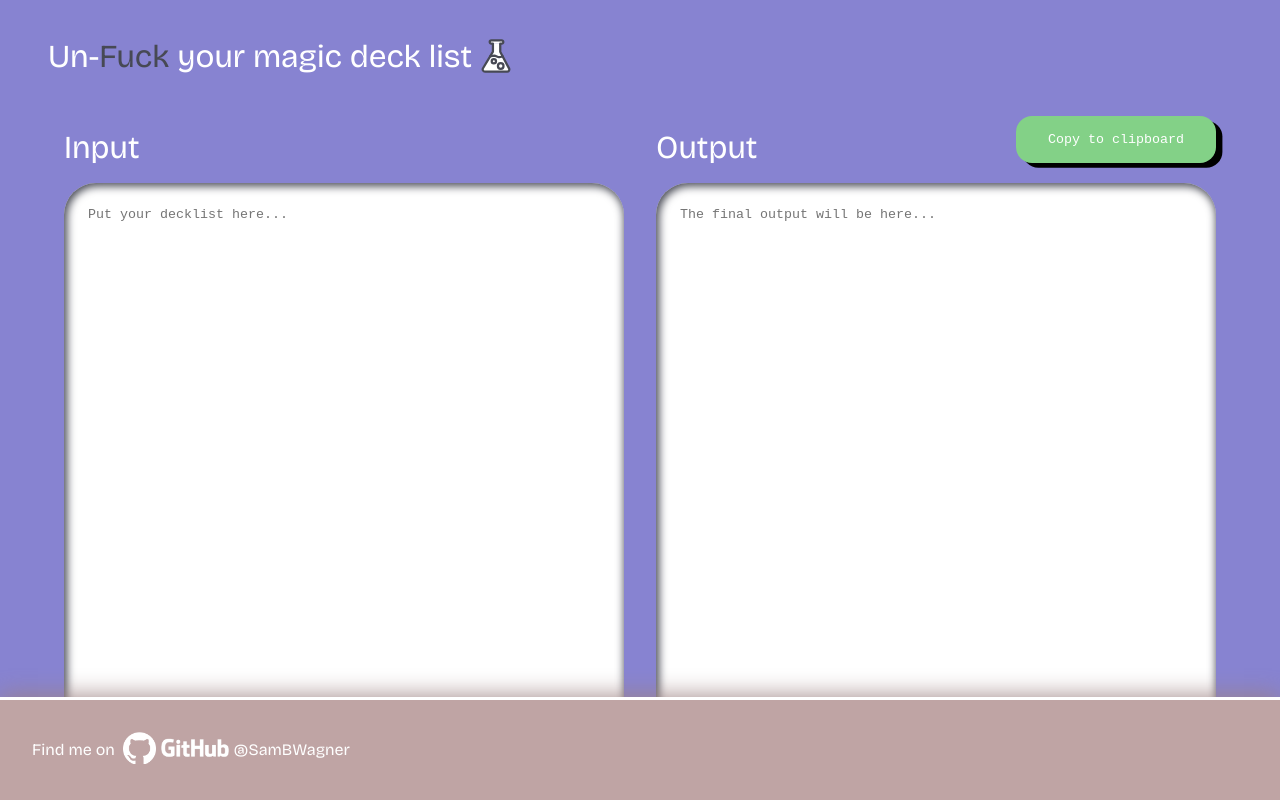
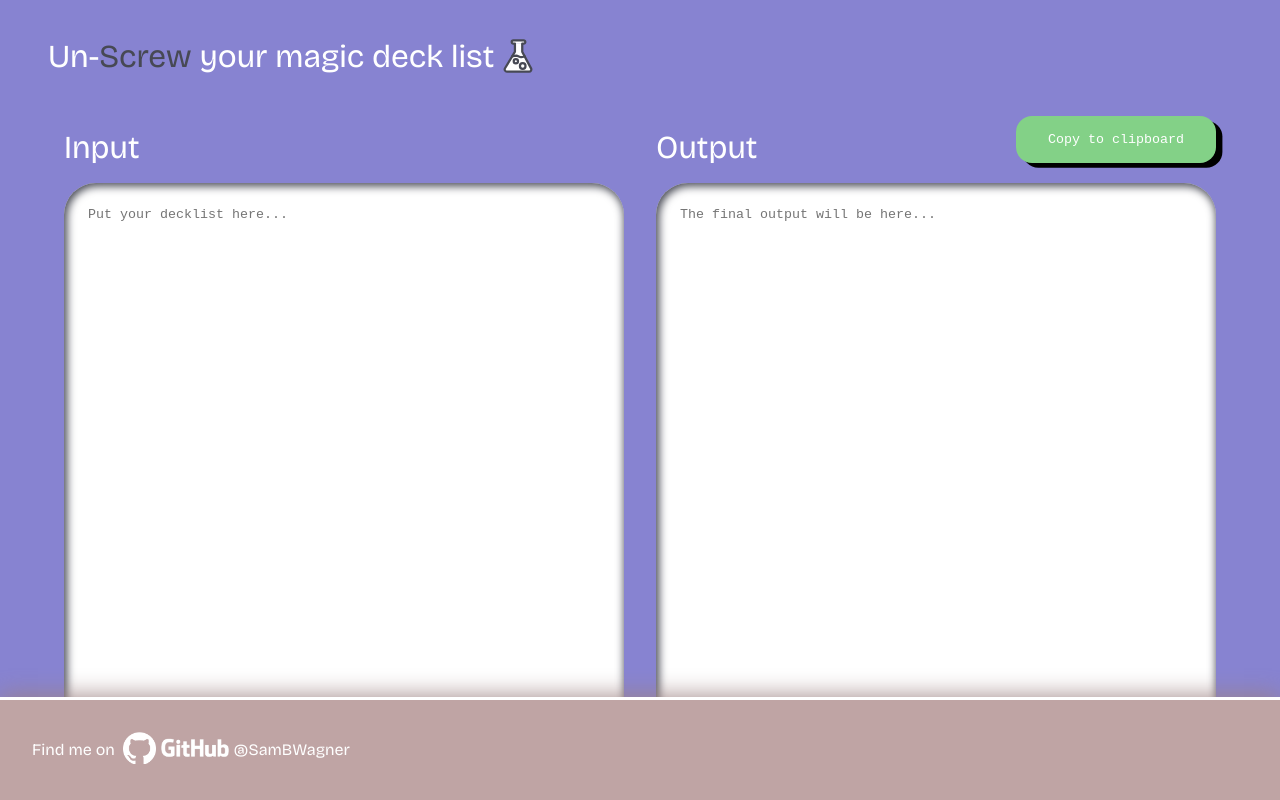
Before and after one commit to SamBWagner/squeaky-deck, a plain HTML site: page index.html in a window 1280 px wide. Drawn offline with nearby package versions, Linux system fonts and the light colour scheme; a web font is replaced by a local one.

Commit message:
add random swear generator

```diff
--- a/index.html
+++ b/index.html
@@ -15,7 +15,7 @@
     </head>
     <body>
         <header class="contained">
-           <h1>Un-<b>Fuck</b> your magic deck list <img src="./images/forge-icon.svg" alt="flask"></h1>
+           <h1>Un-<b id="swear">Fuck</b> your magic deck list <img src="./images/forge-icon.svg" alt="flask"></h1>
         </header>
 
         <main class="contained">
--- a/javascript/index.js
+++ b/javascript/index.js
@@ -1,4 +1,5 @@
 loadPageScripts();
+getRandomSwearWord();
 
 function loadPageScripts() {
    let inputWindow = document.getElementById("input");
@@ -34,3 +35,14 @@ function copyToClipboard() {
 
     navigator.clipboard.writeText(text);
 }
+
+function getRandomSwearWord() {
+    const swears = ["Fuck", "Frick", "Screw", "Shitify", "Cock-Up", "Explode", "Root"];
+    let randomNumber = Math.floor(Math.random() * (swears.length - 1));
+    console.log(swears.length);
+    console.log(randomNumber);
+
+    let swearOnPage = document.getElementById("swear")
+    swearOnPage.innerHTML = swears[randomNumber];
+
+}
```
